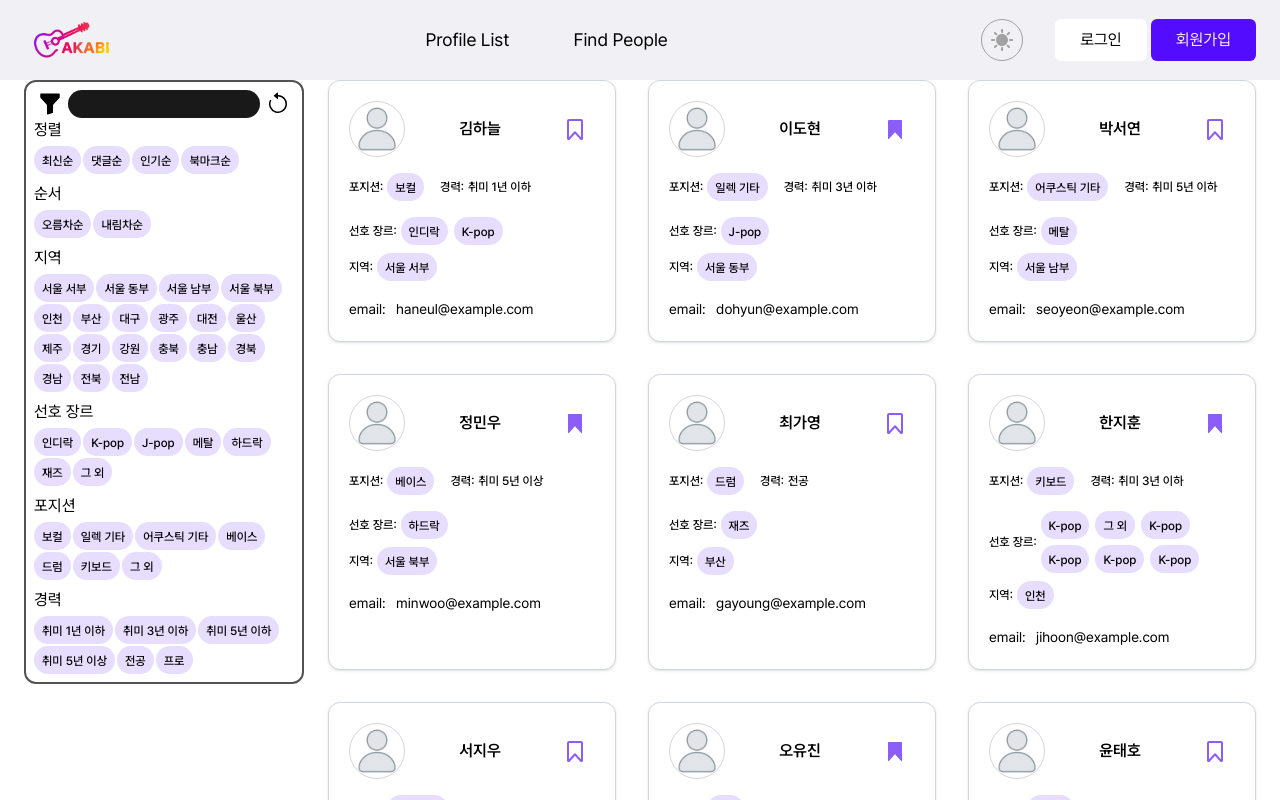
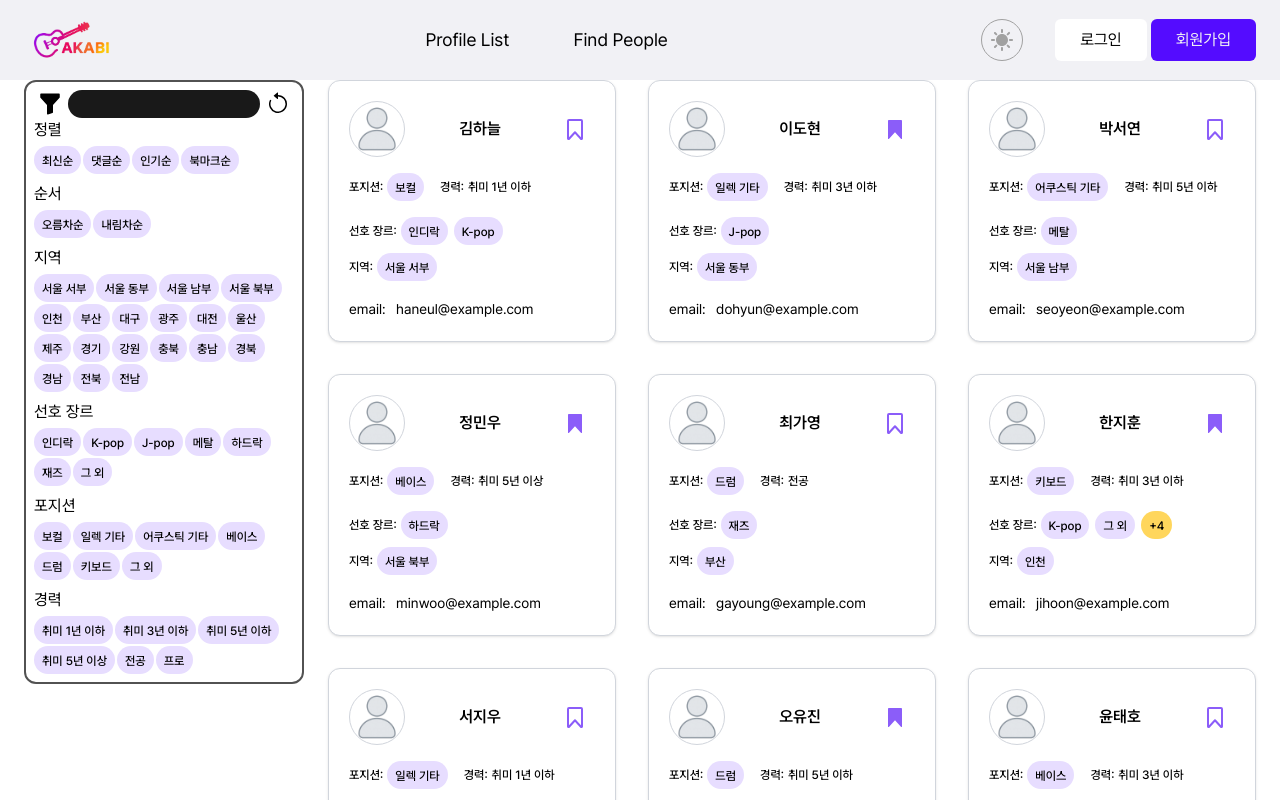
Before and after one commit to env-project/frontend, a React (Vite) app: page /profile in a window 1280 px wide. Shown: the top 800 px of the page. Built offline with nearby package versions, Linux system fonts and the light colour scheme.

Commit message:
feature/#131 뱃지 리미트 설정

```diff
--- a/src/components/ProfileCard.tsx
+++ b/src/components/ProfileCard.tsx
@@ -8,6 +8,36 @@ import H3 from "./text/H3";
 
 interface ProfileCardProps {
   profile: UserProfile;
+}
+
+const BADGE_LIMIT = 2;
+
+function renderLimitedBadges(
+  items: { id: string; name: string }[] | undefined,
+  limit = BADGE_LIMIT,
+  showKey: "name" | "id" = "name"
+) {
+  if (!items || items.length === 0) return null;
+  const shown = items.slice(0, limit);
+  const extra = items.length - shown.length;
+  const hidden = items.slice(limit);
+
+  return (
+    <>
+      {shown.map((item) => (
+        <Badge key={item.id} label={item.name} color="primarySoft" size="sm" />
+      ))}
+      {extra > 0 && (
+        <Badge
+          // 전체 목록을 툴팁으로
+          title={hidden.map((it) => it[showKey]).join(", ")}
+          label={`+${extra}`}
+          color="secondarySoft"
+          size="sm"
+        />
+      )}
+    </>
+  );
 }
 
 export default function ProfileCard({ profile }: ProfileCardProps) {
@@ -80,9 +110,7 @@ export default function ProfileCard({ profile }: ProfileCardProps) {
             선호 장르:
           </Text>
           <div className="flex flex-wrap items-center gap-1 sm:gap-1.5 min-w-0">
-            {genres.map((genre) => (
-              <Badge key={genre.id} label={genre.name} color="primarySoft" size="sm" />
-            ))}
+            {renderLimitedBadges(genres)}
           </div>
         </div>
         <div className="grid grid-cols-[auto_1fr] items-start gap-x-1">
```
